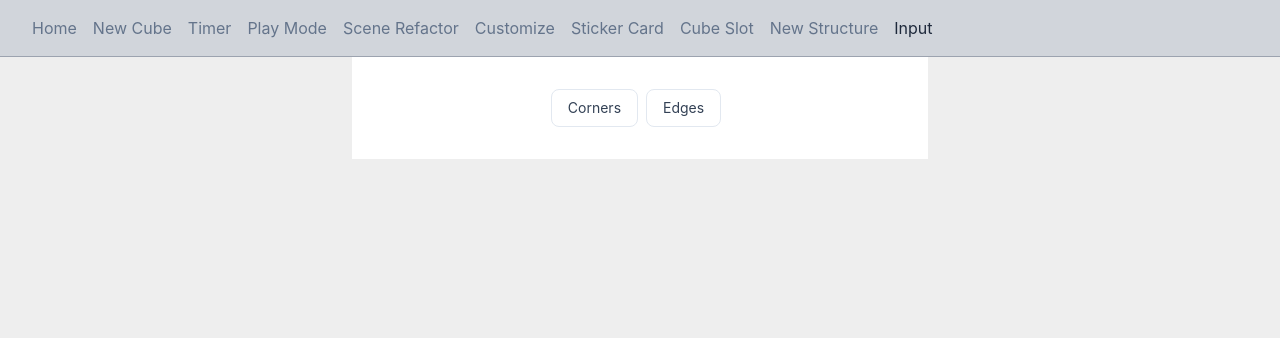
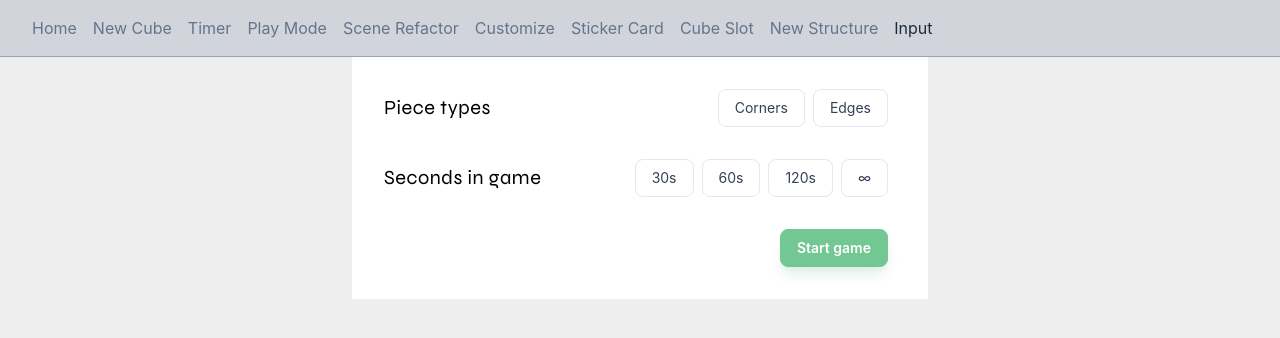
Before and after one commit to McHeisenburglar/rubiks-cube-3d-vite, a React (Vite) app: page /rubiks-cube-3d-vite/input-elements in a window 1280 px wide. Shown: the top 338 px of the page. Built offline with nearby package versions, Linux system fonts and the light colour scheme.

Commit message:
Changed some stuff here and there. Nothing much. Going to sleep.

```diff
--- a/src/components/input/InputPage.tsx
+++ b/src/components/input/InputPage.tsx
@@ -57,16 +57,17 @@ interface IProps {
 interface RadioOption {
   value: string;
   label: string;
-  selected: boolean;
 }
 
 interface SwitchListProps {
   options: RadioOption[];
+  selectedValue: string | null;
   handleClick: (option: RadioOption) => void;
 }
 
 export const SwitchList: React.FC<SwitchListProps> = ({
   options,
+  selectedValue,
   handleClick,
 }) => {
   return (
@@ -75,7 +76,7 @@ export const SwitchList: React.FC<SwitchListProps> = ({
         return (
           <SwitchButton
             key={index}
-            active={option.selected}
+            active={option.value === selectedValue}
             handleClick={() => handleClick(option)}
             showCheckmark
           >
@@ -114,52 +115,115 @@ export const SwitchRow: React.FC<IProps> = ({ label, options }) => {
   );
 };
 
+interface ButtonProps {
+  children: ChildElement;
+  disabled: boolean;
+  handleClick: () => void;
+}
+
+const PlayButton: React.FC<ButtonProps> = ({
+  children,
+  handleClick,
+  disabled,
+}) => {
+  const buttonClass =
+    "px-4 py-2 text-sm font-semibold rounded-lg border-green-600 shadow-lg shadow-green-700/20 border bg-green-600 text-white font-semi-bold disabled:opacity-60  enabled:hover:scale-105 enabled: hover:translate enabled:hover:shadow-green-700/30 enabled:active:scale-90 transition duration-500 ease-[cubic-bezier(.17,.67,.28,1.21)] mr-2";
+
+  return (
+    <button
+      type="button"
+      className={buttonClass}
+      disabled={disabled}
+      onClick={() => {
+        handleClick();
+      }}
+    >
+      {children}
+    </button>
+  );
+};
+
 const Main = () => {
-  const multiselect = true;
-  const [options, setOptions] = useState<RadioOption[]>([
-    {
-      value: "corners",
-      label: "Corners",
-      selected: false,
-    },
-    {
-      label: "Edges",
-      value: "edges",
-      selected: false,
-    },
-  ]);
+  interface GameOptions {
+    pieceType: "corners" | "edges" | null;
+    seconds: "60s" | "30s" | "infinite" | null;
+  }
 
-  const handleRadioClick = (option: RadioOption) => {
-    if (multiselect) toggleSelected(option);
-    else setSelected(option);
-  };
+  const [gameOptions, setGameOptions] = useState<GameOptions>({
+    pieceType: null,
+    seconds: null,
+  });
 
-  const setSelected = (option: RadioOption) => {
-    setOptions((cur) =>
-      cur.map((o) => ({
-        ...o,
-        selected: o.value === option.value,
-      }))
-    );
-  };
-
-  const toggleSelected = (option: RadioOption) => {
-    setOptions((cur) =>
-      cur.map((o) => {
-        if (o.value === option.value)
-          return {
-            ...o,
-            selected: !o.selected,
-          };
-        return o;
-      })
-    );
+  const handleRadioClick = (key: "pieceType" | "seconds") => {
+    return (option: RadioOption) => {
+      setGameOptions((cur) => {
+        return {
+          ...cur,
+          [key]: option.value,
+        };
+      });
+    };
   };
 
   return (
-    <div className="bg-white max-w-xl px-4 py-8 m-auto flex justify-center items-center">
-      <SwitchList options={options} handleClick={handleRadioClick} />
-    </div>
+    <>
+      <div className="bg-white max-w-xl m-auto p-4">
+        <div className="p-4 flex justify-between items-center">
+          <h3 className="wide text-xl">Piece types</h3>
+          <div className="flex justify-center items-center">
+            <SwitchList
+              options={[
+                {
+                  label: "Corners",
+                  value: "corners",
+                },
+                {
+                  label: "Edges",
+                  value: "edges",
+                },
+              ]}
+              selectedValue={gameOptions.pieceType}
+              handleClick={handleRadioClick("pieceType")}
+            />
+          </div>
+        </div>
+        <div className="p-4 flex justify-between items-center">
+          <h3 className="wide text-xl">Seconds in game</h3>
+          <div className="flex justify-center items-center">
+            <SwitchList
+              options={[
+                {
+                  label: "30s",
+                  value: "30",
+                },
+                {
+                  label: "60s",
+                  value: "60",
+                },
+                {
+                  label: "120s",
+                  value: "120",
+                },
+                {
+                  label: "∞",
+                  value: "none",
+                },
+              ]}
+              selectedValue={gameOptions.seconds}
+              handleClick={handleRadioClick("seconds")}
+            />
+          </div>
+        </div>
+        <div className="p-4 flex justify-end">
+          <PlayButton
+            disabled={!gameOptions.pieceType || !gameOptions.seconds}
+            handleClick={() => {}}
+          >
+            Start game
+          </PlayButton>
+        </div>
+      </div>
+    </>
   );
 };
 
```
